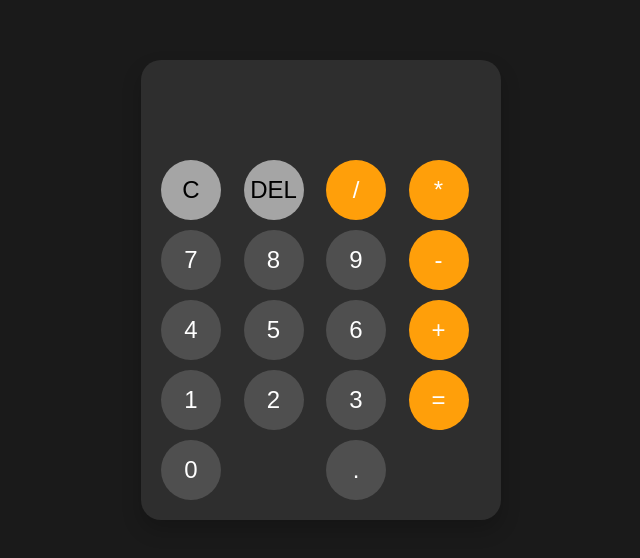
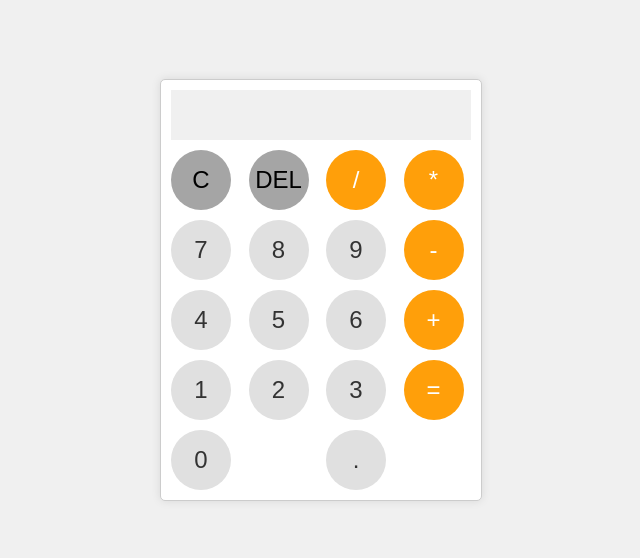
Before and after one commit to BibineThomas13/Calculator, a plain HTML site: page index.html in a window 1280 px wide. Shown: the part 110-668 px from the top of the page, without its empty margins (319-959 px from the left). Drawn offline with Linux system fonts and the light colour scheme.

Commit message:
Revert calculator design to a lighter theme with user-specified styles

```diff
--- a/style.css
+++ b/style.css
@@ -4,28 +4,29 @@ body {
     align-items: center;
     height: 100vh;
     margin: 0;
-    background-color: #1a1a1a; /* Dark background */
-    font-family: 'Roboto', sans-serif;
+    background-color: #f0f0f0;
 }
 
 .calculator {
-    background-color: #2e2e2e; /* Darker calculator body */
-    border-radius: 20px;
-    box-shadow: 0 10px 20px rgba(0, 0, 0, 0.2);
-    width: 320px;
-    padding: 20px;
+    border: 1px solid #ccc;
+    border-radius: 5px;
+    box-shadow: 0 0 10px rgba(0, 0, 0, 0.1);
+    width: 300px;
+    background-color: #fff; /* Light background for calculator body */
+    padding: 10px; /* Adjusted padding */
 }
 
 #display {
     width: 100%;
-    height: 80px;
+    height: 50px; /* Reverted height */
     border: none;
     text-align: right;
-    padding: 20px;
-    font-size: 48px;
+    padding: 10px;
+    font-size: 24px; /* Reverted font size */
     box-sizing: border-box;
-    background-color: transparent;
-    color: #fff;
+    background-color: #f0f0f0; /* Light background for display */
+    color: #333; /* Darker text for display */
+    margin-bottom: 10px; /* Added margin for separation */
 }
 
 .buttons {
@@ -36,22 +37,22 @@ body {
 
 button {
     border: none;
-    border-radius: 50%; /* Circular buttons */
+    border-radius: 50%; /* Keep circular buttons */
     height: 60px;
     width: 60px;
     font-size: 24px;
     cursor: pointer;
-    background-color: #4f4f4f;
-    color: #fff;
+    background-color: #e0e0e0; /* Light background for buttons */
+    color: #333; /* Darker text for buttons */
     transition: background-color 0.2s;
 }
 
 button:hover {
-    background-color: #6a6a6a;
+    background-color: #d4d4d4;
 }
 
 button:active {
-    background-color: #7f7f7f;
+    background-color: #c9c9c9;
 }
 
 /* Operator buttons with a different color */
```
